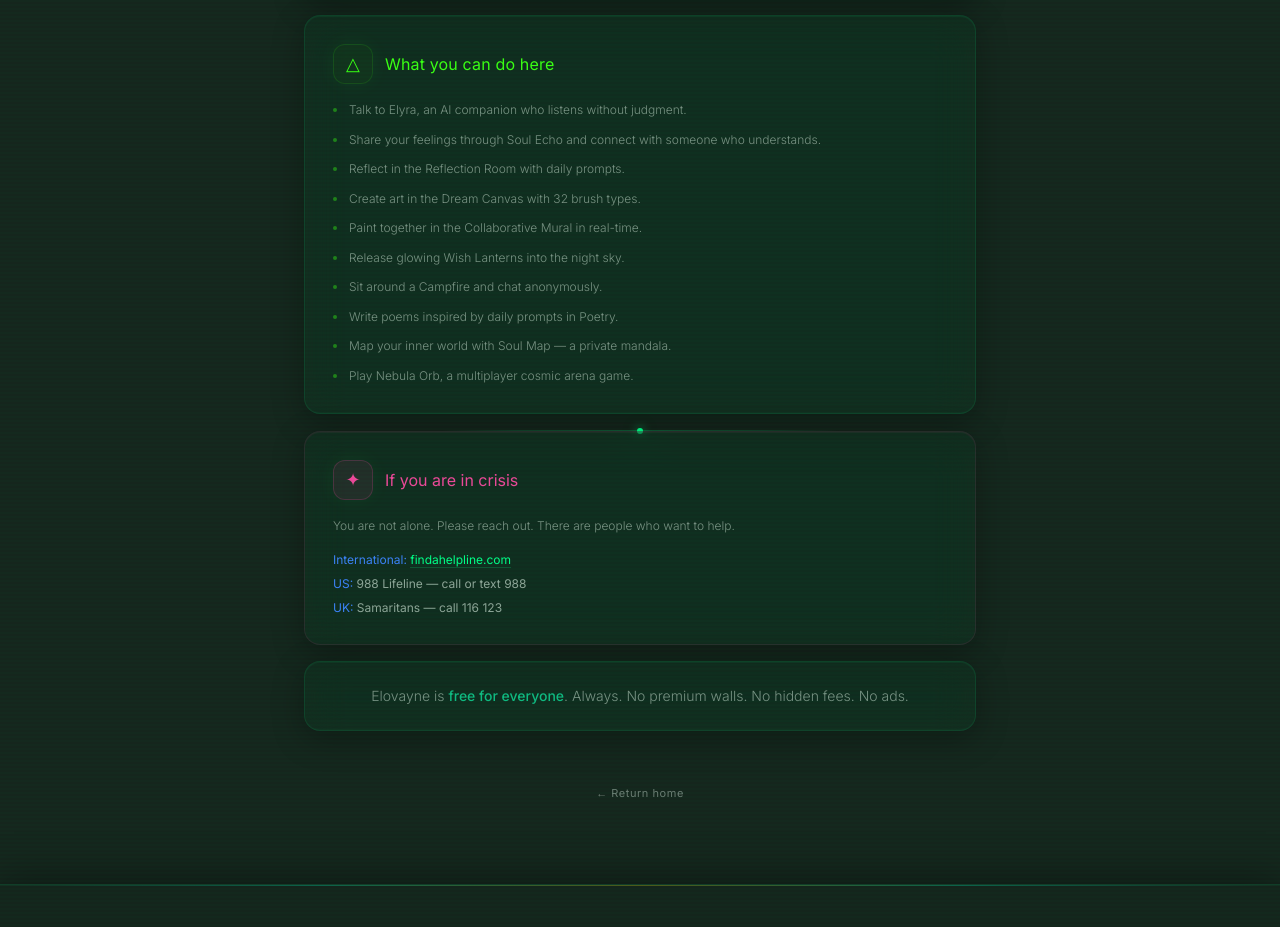
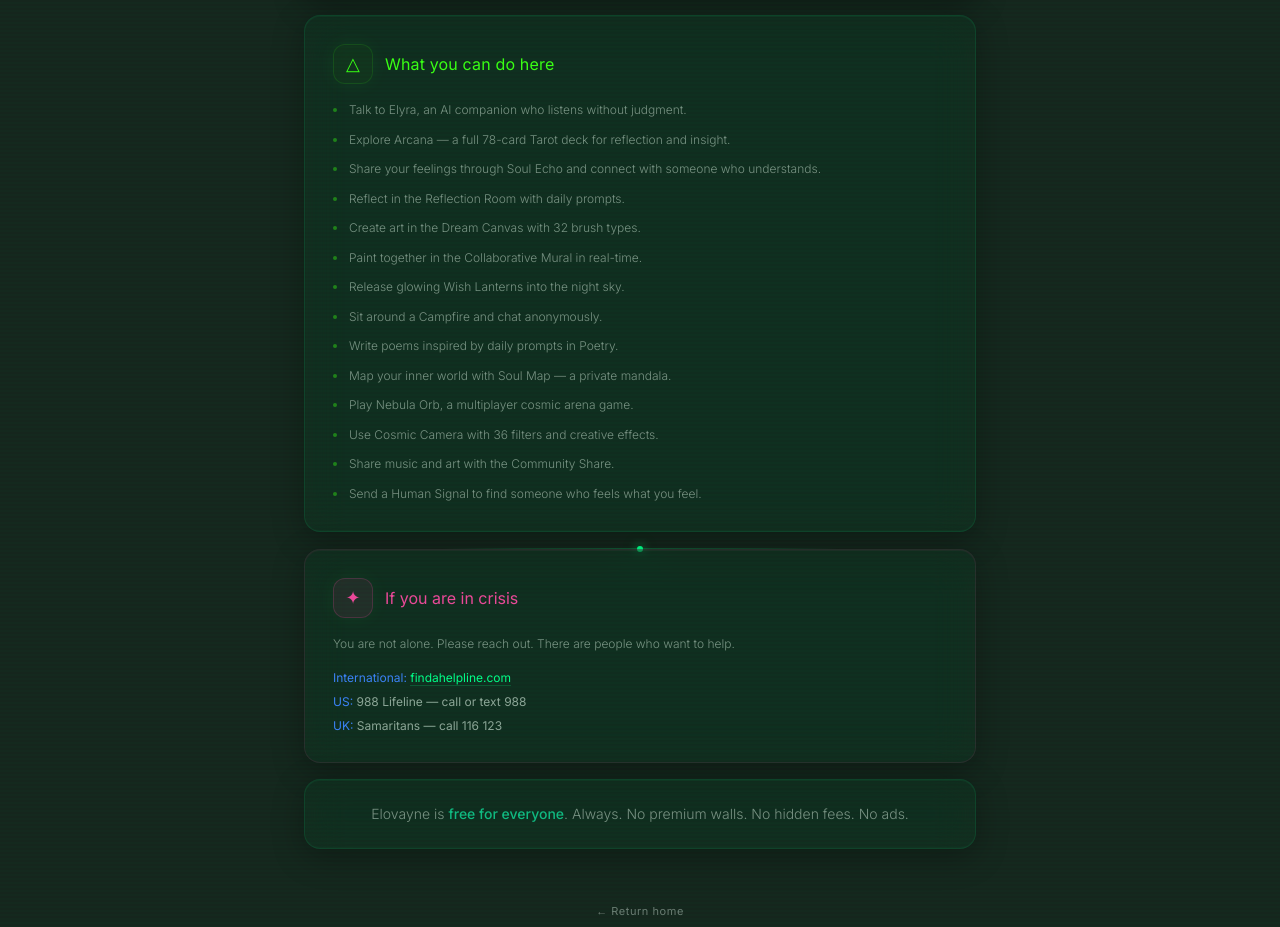
Before and after one commit to pentagonalcycles/soulscape, a Next.js app: page /about in a window 1280 px wide. Shown: the part 1564-2491 px from the top of the page. Built offline with nearby package versions, Linux system fonts and the light colour scheme; no server answers; the database is empty.

Commit message:
Update About page 'What you can do here' with all current features

```diff
--- a/src/app/about/page.tsx
+++ b/src/app/about/page.tsx
@@ -57,6 +57,7 @@ const sections = [
     title: "What you can do here",
     items: [
       "Talk to Elyra, an AI companion who listens without judgment.",
+      "Explore Arcana — a full 78-card Tarot deck for reflection and insight.",
       "Share your feelings through Soul Echo and connect with someone who understands.",
       "Reflect in the Reflection Room with daily prompts.",
       "Create art in the Dream Canvas with 32 brush types.",
@@ -66,6 +67,9 @@ const sections = [
       "Write poems inspired by daily prompts in Poetry.",
       "Map your inner world with Soul Map — a private mandala.",
       "Play Nebula Orb, a multiplayer cosmic arena game.",
+      "Use Cosmic Camera with 36 filters and creative effects.",
+      "Share music and art with the Community Share.",
+      "Send a Human Signal to find someone who feels what you feel.",
     ],
     color: "#39ff14",
   },
```
